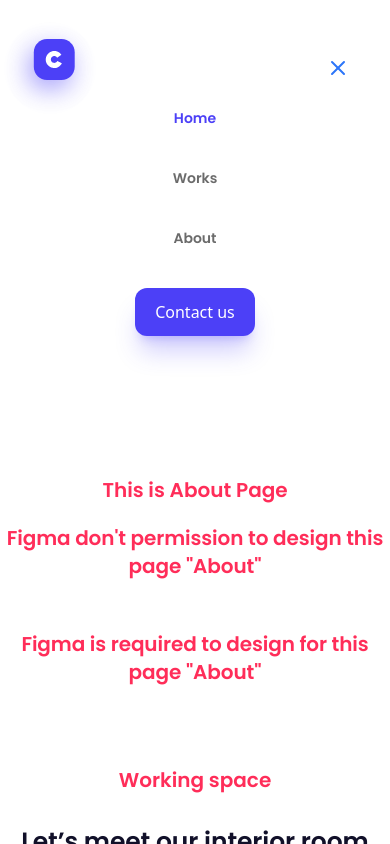
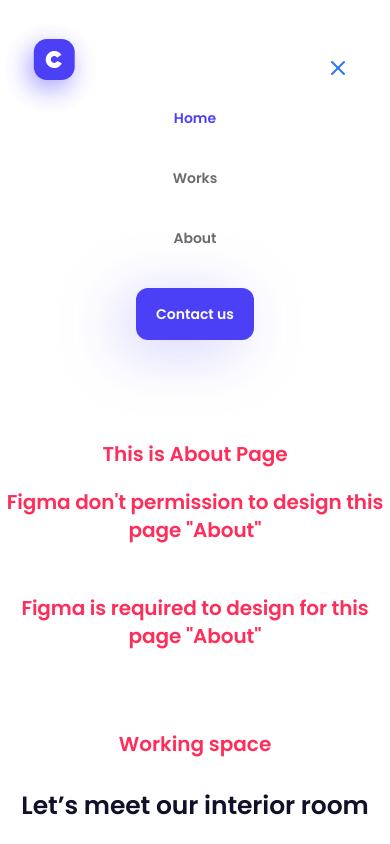
Before and after one commit to mohsin-mustafa/mohsin-creative-agency-web-app, a React (Create React App) app: page /about in a window 390 px wide. Both pictures are taken after a click on the element 345 px from the left and 68 px from the top of the page. Shown: the top 844 px of the page. Built offline with nearby package versions, Linux system fonts and the light colour scheme.

Commit message:
set footer space

```diff
--- a/src/components/footer/footer.js
+++ b/src/components/footer/footer.js
@@ -20,7 +20,7 @@ export default function Footer() {
             </Link>
 
             <div className='flex justify-center items-start  mt-[52px] mb-[68px]  '>
-                <ul className=" flex    text-[#ABAFC7] font-[Poppins] font-medium  text-[16px] leading-6 hover:text-lg  ">
+                <ul className=" flex    text-[#ABAFC7] font-[Poppins] font-medium text-sm lg:text-[16px] lg:leading-6 hover:text-lg  ">
                     <li>
                         <Link to="/" className="mr-4 hover:underline hover:text-[#FCE611]  md:mr-6 ">Home</Link>
                     </li>
@@ -38,7 +38,7 @@ export default function Footer() {
                     </li>
                 </ul>
             </div>
-            <div className='flex   items-start space-x-7 md:space-x-4 mx-auto md:mx-0   mt-0 md:mt-11  mb-[60px] '>
+            <div className='flex   items-start space-x-7 md:space-x-3 mx-auto md:mx-0   mt-0 md:mt-11  mb-[60px] '>
                 <Link to="/"> <img src={BsFacebook} alt="" className='h-10 w-10' /></Link>
 
                 <Link to="/"><img src={BsInstagram} alt="" className='h-10 w-10' /></Link>
--- a/src/components/navbar/navbar.js
+++ b/src/components/navbar/navbar.js
@@ -164,10 +164,17 @@ export default function Navbar() {
                         <li className='text-sm text-[#6B6B6B] font-[Poppins] font-semibold  hover:text-[#4C40F7] duration-500'>
                             <Link to="/about">About</Link>
                         </li>
-                        <Link to="/">
+                        {/* <Link to="/">
                             <div className='bg-[#4C40F7] cursor-pointer rounded-xl shadow-xl shadow-[#4C40F740] px-5 py-3 text-white'>Contact us</div>
-                        </Link>
-                        <li></li>
+                        </Link> */}
+                        <li>
+                            <div className=" px-5 text-[#FFFFFF]  font-[Poppins] font-semibold text-sm  text-center   rounded-xl  py-4 bg-[#4C40F7] hover:bg-red-500 focus:ring-4 focus:outline-none focus:ring-blue-300 "
+
+                                style={{ filter: 'drop-shadow(-15px 10px 30px rgba(76, 64, 247, 0.25))' }}
+                            >
+                                Contact us
+                            </div>
+                        </li>
                     </ul>
                 </div>)
                 : null
```
